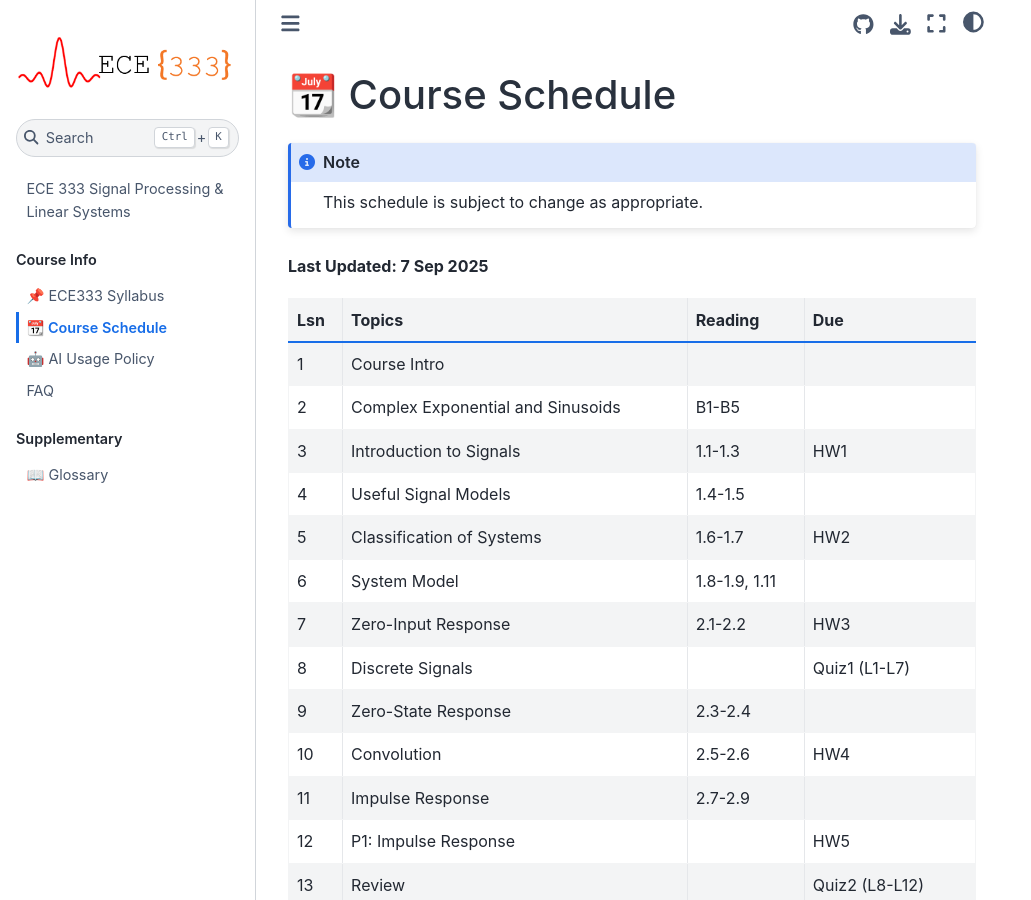
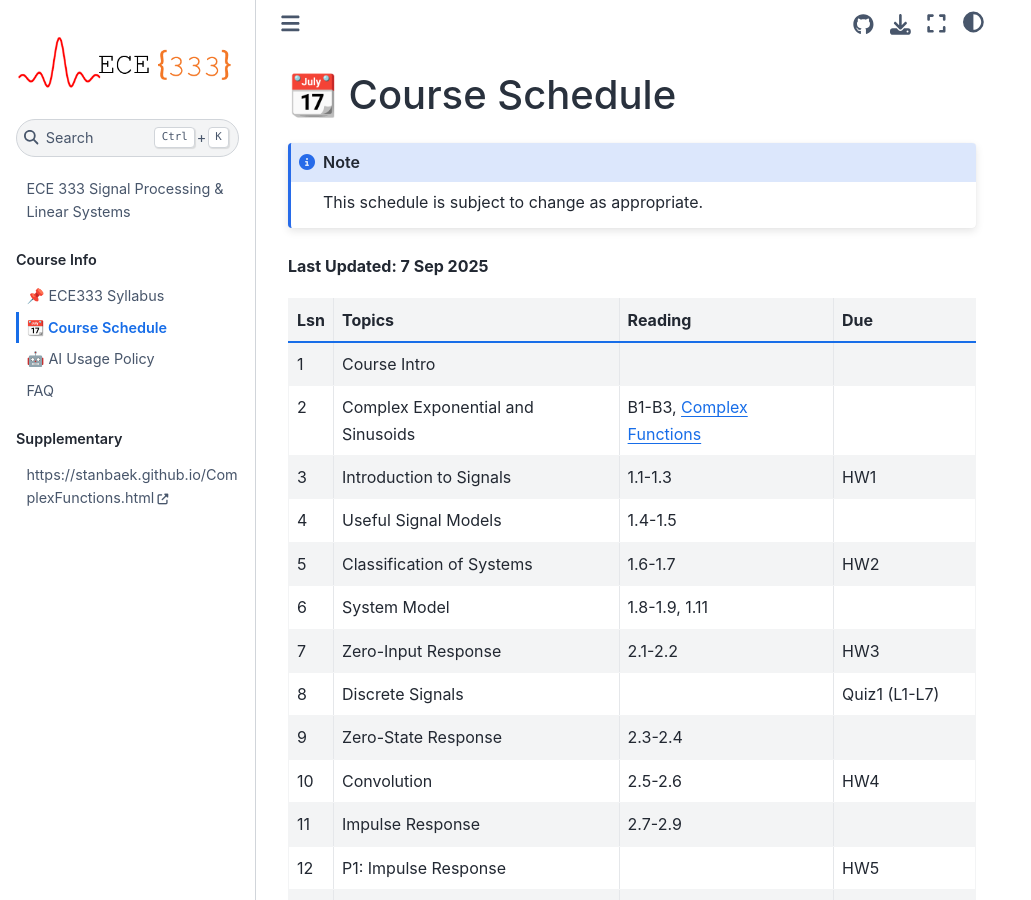
Before and after one commit to USAFA-ECE/ece333, a Jupyter Book: the page built from book/schedule.md, in a window 1280 px wide and 900 px high. Shown: the whole window, without its empty margins (0-1031 px from the left). Built offline with Jupyter Book 1.0.4 settings and Sphinx 7.4.7 and the Sphinx Book theme 1.1.4, drawn with Linux system fonts in a browser that asks for light colours.

Commit message:
Updated schedule

```diff
--- a/book/_toc.yml
+++ b/book/_toc.yml
@@ -13,4 +13,5 @@ parts:
 
 - caption: Supplementary
   chapters:
-  - file: glossary.md
+  - url: https://stanbaek.github.io/ComplexFunctions.html
+  title: Complex Functions
--- a/book/schedule.md
+++ b/book/schedule.md
@@ -8,7 +8,7 @@ This schedule is subject to change as appropriate.
 |Lsn| Topics                            |  Reading      | Due             |
 |---|-----------------------------------|---------------|-----------------|
 |1  | Course Intro                      |               |                 |
-|2  | Complex Exponential and Sinusoids | B1-B5         |                 |
+|2  | Complex Exponential and Sinusoids | B1-B3, [Complex Functions](https://stanbaek.github.io/ComplexFunctions.html)|                 |
 |3  | Introduction to Signals           | 1.1-1.3       | HW1             |
 |4  | Useful Signal Models              | 1.4-1.5       |                 |
 |5  | Classification of Systems         | 1.6-1.7       | HW2             |
```
